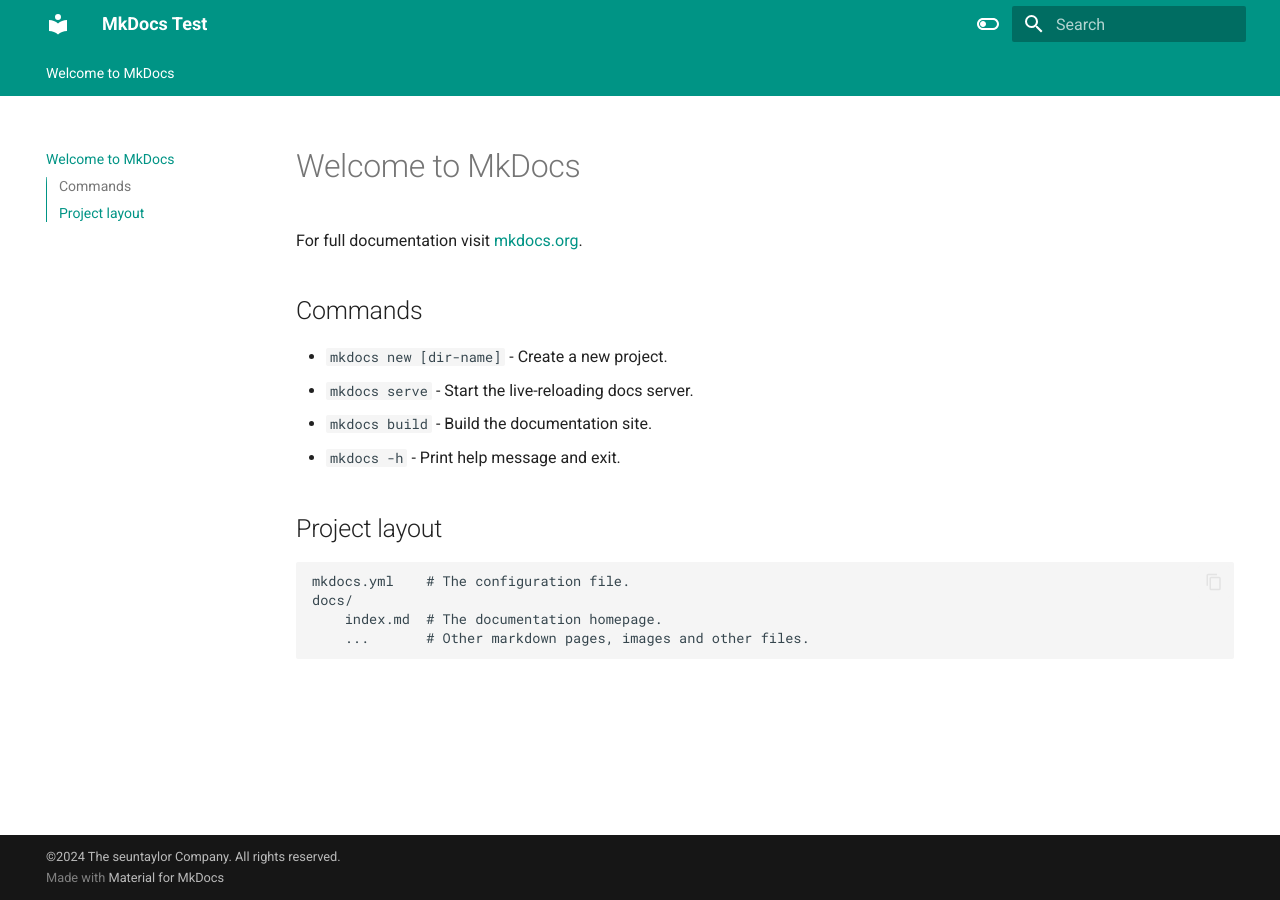
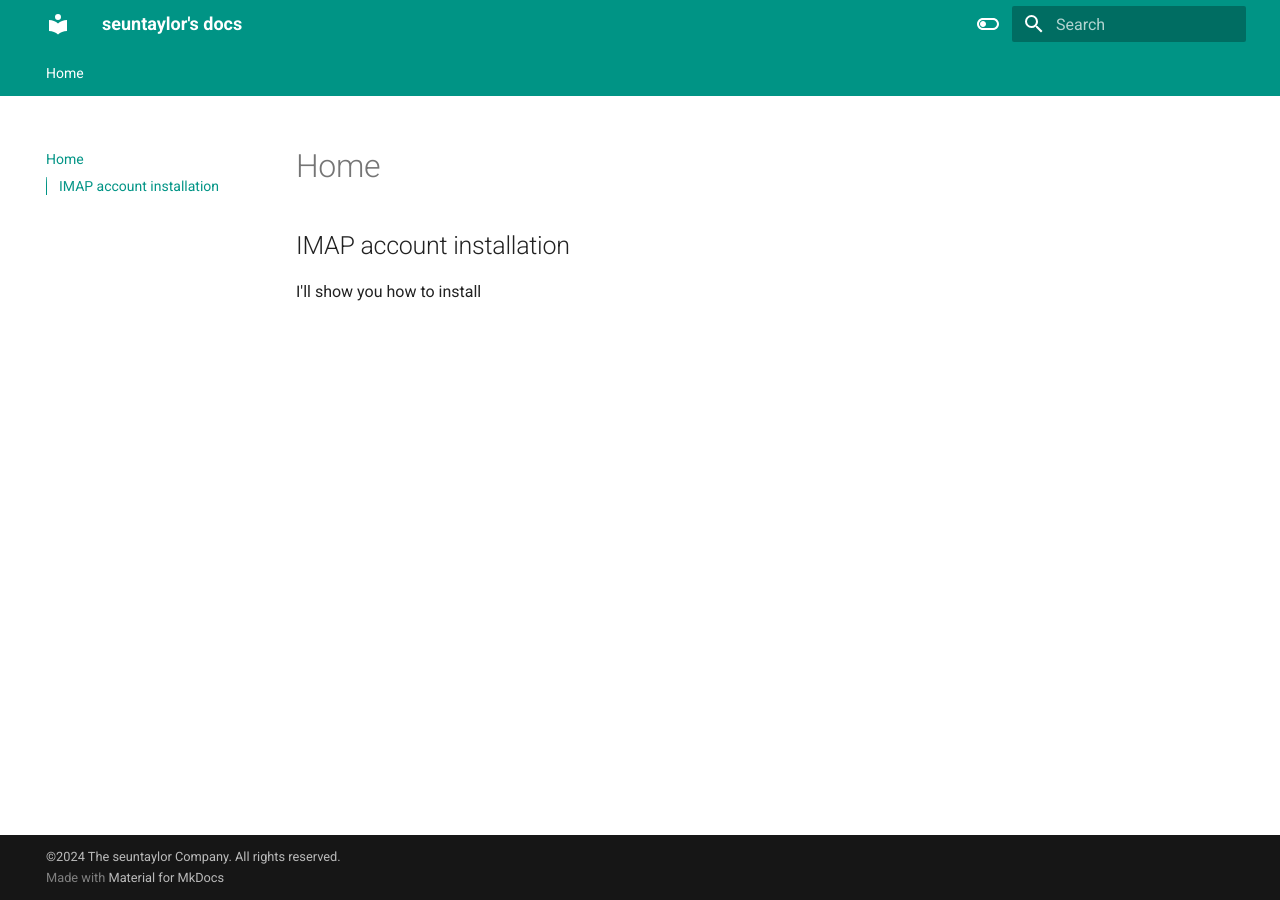
Before and after one commit to seuntaylor/mkdocs-notes, an MkDocs documentation site: the page built from docs/index.md, in a window 1280 px wide. Built offline with MkDocs 1.6.1 and Material for MkDocs 9.7.7, drawn with Linux system fonts in a browser that asks for light colours.

Commit message:
Initial document publication

```diff
--- a/docs/index.md
+++ b/docs/index.md
@@ -1,17 +1,4 @@
-# Welcome to MkDocs
+# Home
 
-For full documentation visit [mkdocs.org](https://www.mkdocs.org).
-
-## Commands
-
-* `mkdocs new [dir-name]` - Create a new project.
-* `mkdocs serve` - Start the live-reloading docs server.
-* `mkdocs build` - Build the documentation site.
-* `mkdocs -h` - Print help message and exit.
-
-## Project layout
-
-    mkdocs.yml    # The configuration file.
-    docs/
-        index.md  # The documentation homepage.
-        ...       # Other markdown pages, images and other files.
+## IMAP account installation
+I'll show you how to install
--- a/mkdocs.yml
+++ b/mkdocs.yml
@@ -1,4 +1,4 @@
-site_name: MkDocs Test
+site_name: seuntaylor's docs
 theme:
   name: material
   features:
```
